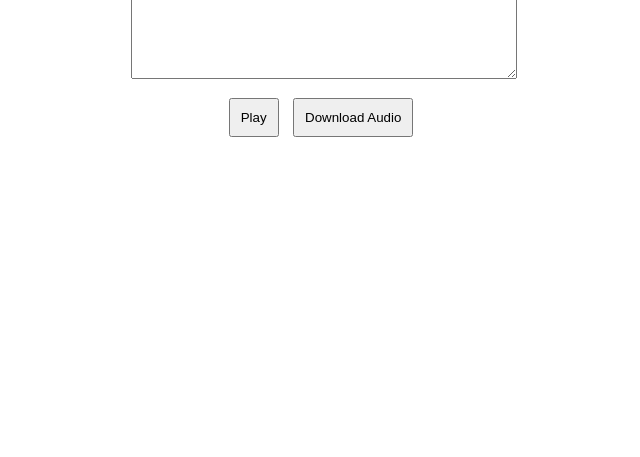
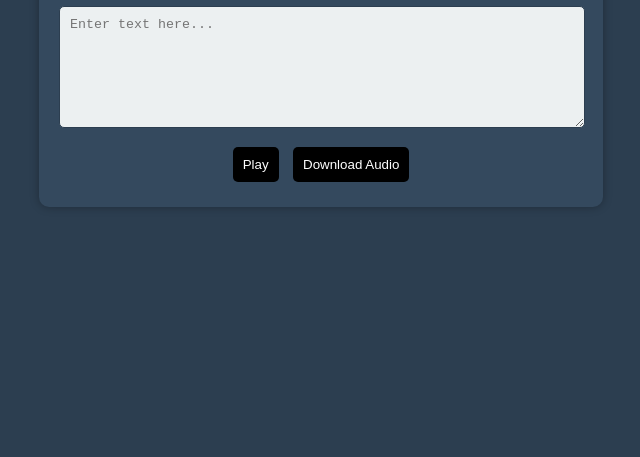
Before and after one commit to mobindaz/text-to-speech, a plain HTML site: page index.html in a window 1280 px wide. Shown: the part 343-800 px from the top of the page, without its empty margins (319-959 px from the left). Drawn offline with Linux system fonts and the light colour scheme.

Commit message:
index.html

```diff
--- a/index.html
+++ b/index.html
@@ -4,10 +4,64 @@
     <meta charset="UTF-8">
     <meta name="viewport" content="width=device-width, initial-scale=1.0">
     <link rel="stylesheet" href="style.css">
-    <title>Text-to-Speech</title>
+    <title>Mobin Text-to-Speech Downloader</title>
+    <style>
+        body {
+            font-family: 'Arial', sans-serif;
+            display: flex;
+            align-items: center;
+            justify-content: center;
+            height: 100vh;
+            margin: 0;
+            background-color: #2c3e50; /* Darker background color */
+        }
+
+        .container {
+            text-align: center;
+            background-color: #34495e; /* Darker background for the container */
+            padding: 20px;
+            border-radius: 10px;
+            box-shadow: 0 0 10px rgba(0, 0, 0, 0.3); /* Darker box shadow for more contrast */
+        }
+
+        textarea {
+            width: calc(100% - 20px); /* Adjusted width to consider padding */
+            height: 100px;
+            margin-bottom: 10px;
+            padding: 10px;
+            border: 1px solid #2c3e50; /* Darker border color */
+            border-radius: 5px;
+            color: #2c3e50; /* Darker text color */
+            background-color: #ecf0f1; /* Lighter background color for textarea */
+        }
+
+        button {
+            padding: 10px;
+            margin: 5px;
+            cursor: pointer;
+            background-color: #000; /* Black button background color */
+            color: #fff; /* White text color */
+            border: none;
+            border-radius: 5px;
+        }
+
+        button:hover {
+            background-color: #333; /* Darker black on hover */
+        }
+
+        audio {
+            width: 100%;
+            margin-top: 10px;
+        }
+
+        h1 {
+            color: #fff; /* White text color for the title */
+        }
+    </style>
 </head>
 <body>
     <div class="container">
+        <h1>Mobin Text-to-Speech Downloader</h1>
         <textarea id="inputText" placeholder="Enter text here..."></textarea>
         <button onclick="playText()">Play</button>
         <button onclick="downloadAudio()">Download Audio</button>
```
